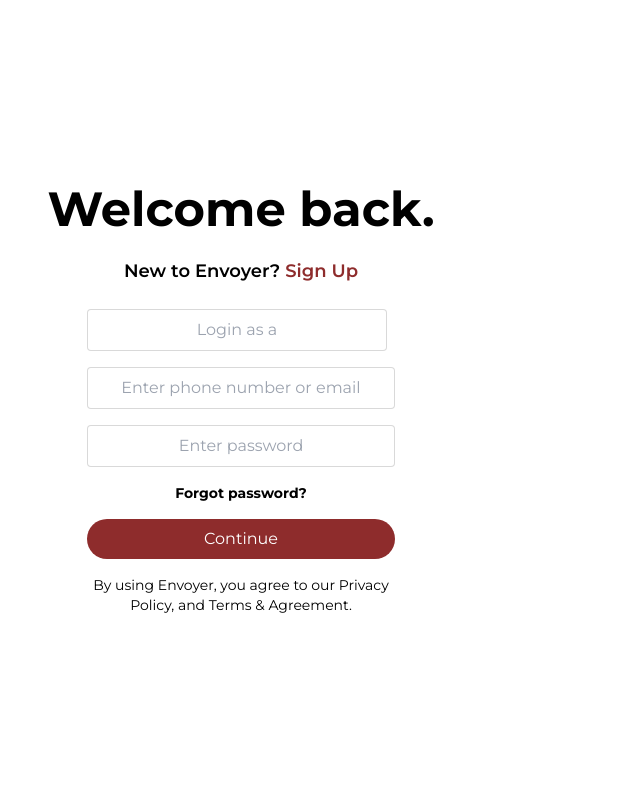
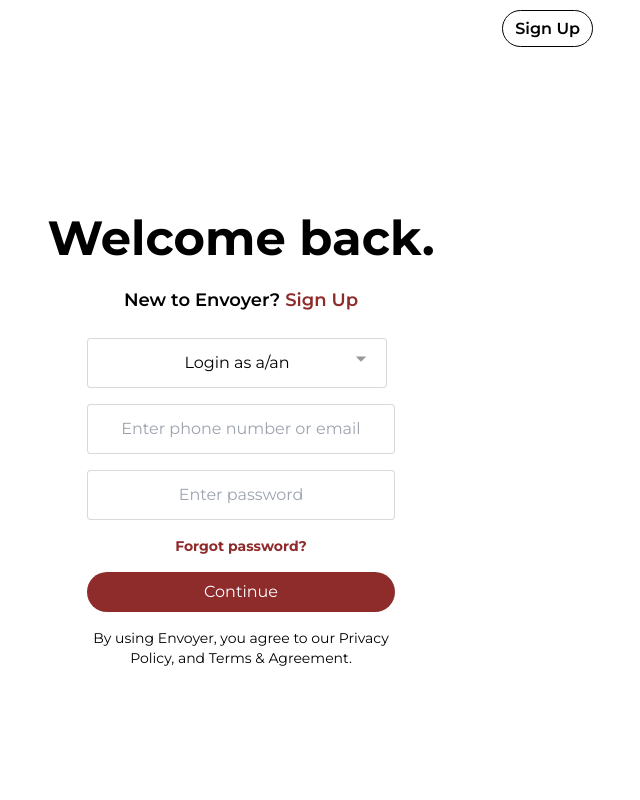
Before and after one commit to KAsare1/Envoyer, a React (Vite) app: page /login in a window 1280 px wide. Shown: the top 800 px of the page, without its empty margins (399-1039 px from the left). Built offline with nearby package versions, Linux system fonts and the light colour scheme.

Commit message:
register and otp

```diff
--- a/src/pages/Authentication/Login.tsx
+++ b/src/pages/Authentication/Login.tsx
@@ -1,18 +1,34 @@
 // import apple from '../../assets/apple-logo.png'
 // import facebook from '../../assets/facebook.png'
 
+import { Link } from "react-router-dom";
+import Footer from "../../components/footer";
+
 export default function Login(){
     return(
+      <>
+      <header className="flex mt-4 mr-72 justify-end">
+      <Link to={'signup'}><a href="signup" className="py-2 px-3 bg-transparent font-semibold text-black hover:text-white hover:bg-black border border-black hover:border-transparent rounded-full font-montserrat">Sign Up</a></Link>
+      </header>
+
         <section>
             <div className="flex flex-col items-center justify-center px-6 mx-auto md:h-screen lg:py-0">
                 <h1 className="font-bold text-5xl mb-6 font-montserrat">Welcome back.</h1>
 
                 <div className="flex flex-col gap-y-4 w-3/12">
                     <label className="text-lg mb-2 text-center font-semibold font-montserrat">New to Envoyer? <a className="text-[#8E2C2C]">Sign Up</a> </label>
-                    <input placeholder ='Login as a' className="border rounded text-center border-opacity-20 border-neutral-700 block py-2 px-3 mr-2 font-montserrat"></input>
-                    <input placeholder ='Enter phone number or email' className="border border-opacity-20 rounded text-center border-neutral-700 block py-2 font-montserrat"></input>
-                    <input placeholder ='Enter password' className="border rounded text-center border-opacity-20 border-neutral-700 block py-2 px-3 font-montserrat"></input>
-                    <a className="font-montserrat font-bold text-sm text-center" href='passwordreset'>Forgot password?</a>
+                    <select className="border rounded text-center border-opacity-20 border-neutral-700 block py-3 px-3 mr-2 font-montserrat">
+                      <option value='Login as a/an'>Login as a/an</option>
+                      <option value='Individual'>Individual</option>
+                      <option value='Business'>Businessn</option>
+                      <option value='Driver/Rider'>Driver/Rider</option>
+                      <option value='Freight Forwarder'>Freight Forwarder</option>
+                      <option value='Clearing agent'>Clearing agent</option>
+                    </select>
+
+                    <input placeholder ='Enter phone number or email' className="border border-opacity-20 rounded text-center border-neutral-700 block py-3 font-montserrat"></input>
+                    <input placeholder ='Enter password' className="border rounded text-center border-opacity-20 border-neutral-700 block py-3 px-3 font-montserrat"></input>
+                    <a className="font-montserrat font-bold text-sm text-center text-[#8E2C2C]" href='passwordreset'>Forgot password?</a>
                     <button className="bg-[#8E2C2C] rounded-full py-2 text-white font-montserrat">Continue</button>
                     <a className="font-montserrat text-sm text-center" href='passwordreset'>By using Envoyer, you agree to our Privacy Policy, and Terms & Agreement.</a>
                 </div>
@@ -39,5 +55,7 @@
                 </div> */}
             </div>
         </section>
+        <Footer/>
+        </>
     )
 }
--- a/src/pages/Authentication/OTP.tsx
+++ b/src/pages/Authentication/OTP.tsx
@@ -1,8 +1,12 @@
+import { Link } from "react-router-dom";
 import Footer from "../../components/footer";
 
 export default function Otp(){
     return(
         <>
+        <header className="flex mt-4 mr-72 justify-end">
+        <Link to={'signup'}><a href="signup" className="py-2 px-3 bg-transparent font-semibold text-black hover:text-white hover:bg-black border border-black hover:border-transparent rounded-full font-montserrat">Sign Up</a></Link>
+        </header>
         <section>
             <div className="flex flex-col items-center justify-center px-6 mx-auto md:h-screen lg:py-0 w-1/2">
                 <h1 className="font-bold text-5xl mb-4 font-montserrat text-center w-1/2">Activate User Account</h1>
```
